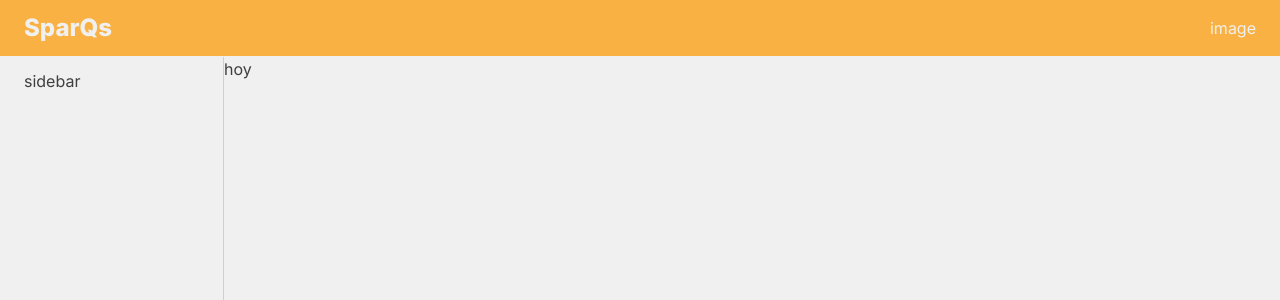
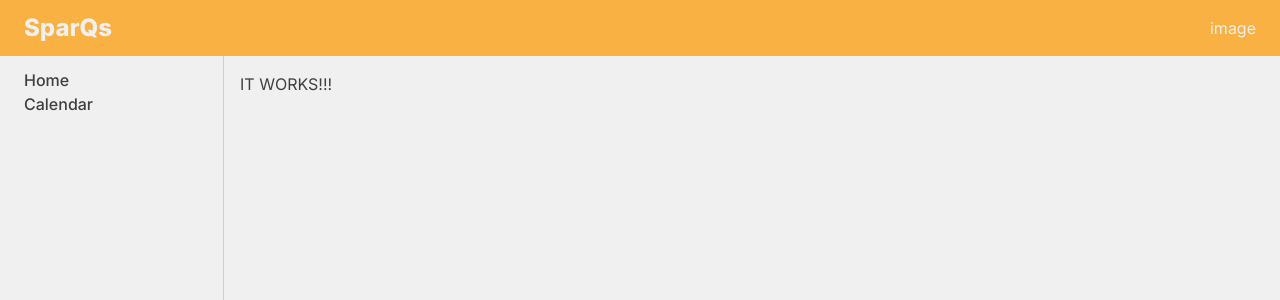
Before and after one commit to SwiftNCloak/sparqs, a Next.js app: page / in a window 1280 px wide. Shown: the top 300 px of the page. Built offline with nearby package versions, Linux system fonts and the light colour scheme.

Commit message:
it works!!!

```diff
--- a/app/layout.tsx
+++ b/app/layout.tsx
@@ -21,10 +21,14 @@ export default function RootLayout({
   return (
     <html lang="en">
       <body className={inter.className}>
-        <NavBar />
-        <div className="flex">
-          <SideBar />
-          <main className="flex-1">{children}</main>
+        <div className="flex flex-col h-screen box-border">
+          <NavBar />
+          <div className="flex flex-1 overflow-hidden box-border">
+            <SideBar />
+            <main className="flex-1 p-4 overflow-auto box-border">
+              {children}
+            </main>
+          </div>
         </div>
       </body>
     </html>
--- a/app/page.tsx
+++ b/app/page.tsx
@@ -1,7 +1,7 @@
 export default function Home() {
   return (
-    <div className="pt-[57px] pl-56">
-      hoy
+    <div>
+      IT WORKS!!!
     </div>
   );
 }
--- a/components/NavBar/NavBar.tsx
+++ b/components/NavBar/NavBar.tsx
@@ -2,7 +2,7 @@ export default function NavBar() {
     return (
       // The navigtion bar
       <div className="w-full px-6 py-3 bg-themeOrange-100 text-themeWhite-100 items-center
-                justify-between flex fixed top-0 left-0 right-0">
+                justify-between flex">
         {/* Logo and Hamburger Icon */}
         <div className="items-center justify-between flex">
             <h2 className="text-2xl font-extrabold">SparQs</h2>
--- a/components/SideBar/SideBar.tsx
+++ b/components/SideBar/SideBar.tsx
@@ -1,8 +1,9 @@
 export default function SideBar() {
     return (
       // The sidebar
-      <div className="border-r border-themeWhite-200 w-56 fixed top-[57px] bottom-0 left-0 px-6 py-3 bg-themeWhite-100">
-        sidebar
+      <div className="border-r border-themeWhite-200 w-56 top-[57px] bottom-0 left-0 px-6 py-3 bg-themeWhite-100 box-border">
+        <h2 className="font-medium">Home</h2>
+        <h2 className="font-medium">Calendar</h2>
       </div>
     );
   }
```
